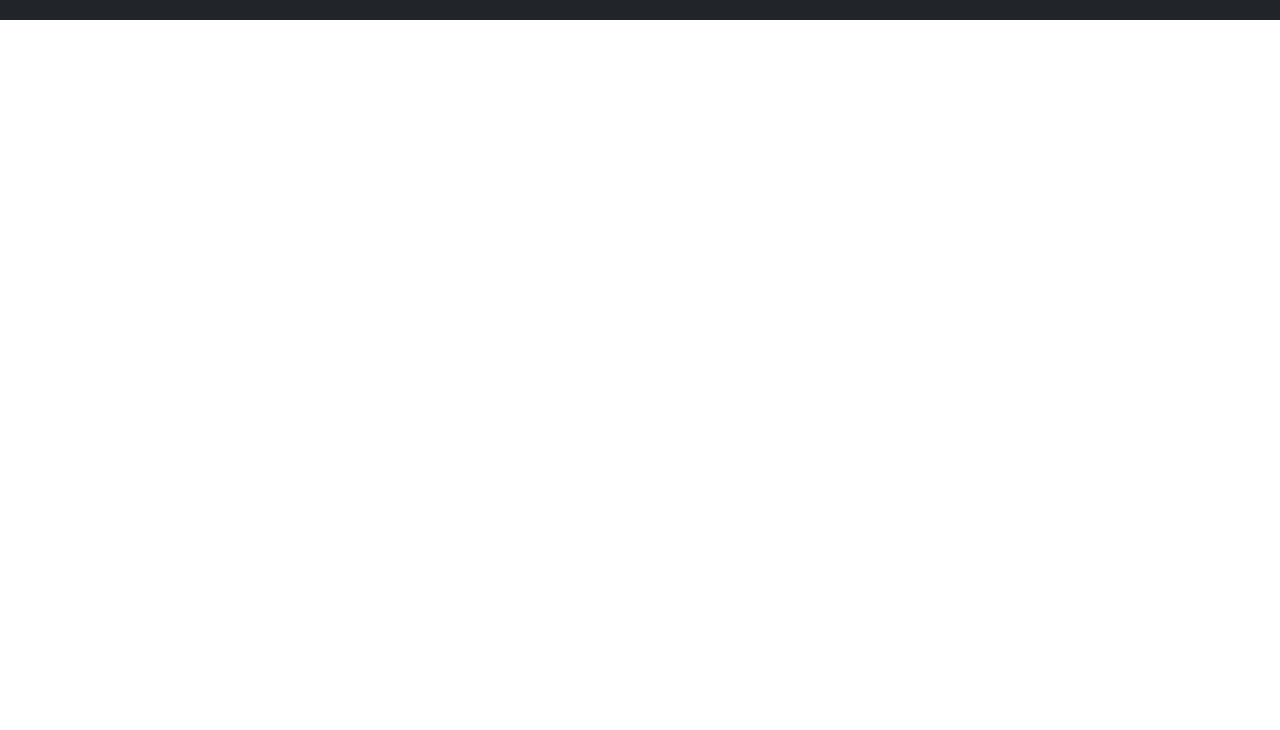
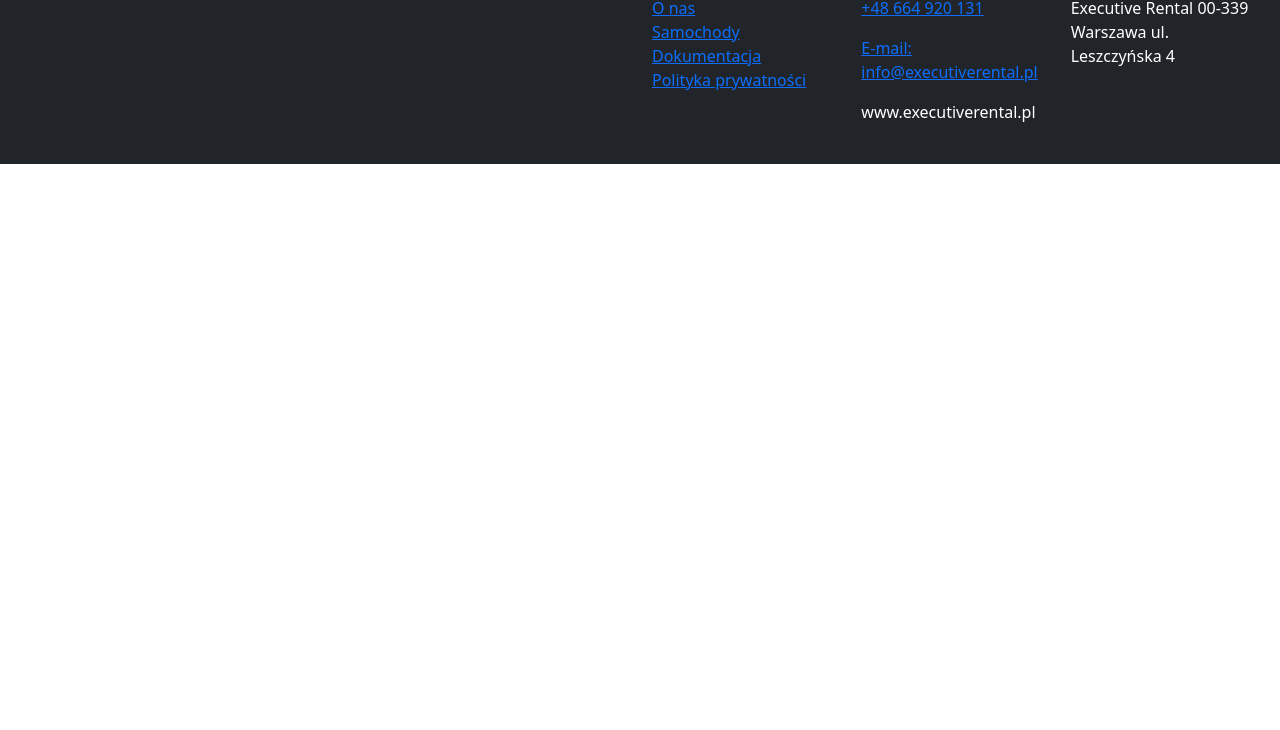
Before and after one commit to szych111/exec-rentals, a website: page index.html in a window 1280 px wide. Shown: the part 70-800 px from the top of the page. Drawn offline with nearby package versions, Linux system fonts and the light colour scheme; files that its build step writes are made by us from their sources.

Commit message:
footer content -privacy

```diff
--- a/index.html
+++ b/index.html
@@ -4,7 +4,12 @@
     <meta charset="UTF-8" />
     <meta http-equiv="X-UA-Compatible" content="IE=edge" />
     <meta name="viewport" content="width=device-width, initial-scale=1.0" />
-    <link href="https://cdn.jsdelivr.net/npm/bootstrap@5.0.2/dist/css/bootstrap.min.css" rel="stylesheet" integrity="sha384-EVSTQN3/azprG1Anm3QDgpJLIm9Nao0Yz1ztcQTwFspd3yD65VohhpuuCOmLASjC" crossorigin="anonymous">
+    <link
+      href="https://cdn.jsdelivr.net/npm/bootstrap@5.0.2/dist/css/bootstrap.min.css"
+      rel="stylesheet"
+      integrity="sha384-EVSTQN3/azprG1Anm3QDgpJLIm9Nao0Yz1ztcQTwFspd3yD65VohhpuuCOmLASjC"
+      crossorigin="anonymous"
+    />
     <link rel="stylesheet" href="style.css" />
     <title>Executive Rentals</title>
   </head>
@@ -18,12 +23,25 @@
           <div class="row">
             <div class="col-lg-4">
               <h3>Dla klienta</h3>
+              <a class="d-block" href="/about.html">O nas</a>
+              <a class="d-block" href="/cars.html">Samochody</a>
+              <a class="d-block" href="/docs">Dokumentacja</a>
+              <a class="d-block" href="/faq.html">Polityka prywatności</a>
             </div>
             <div class="col-lg-4">
               <h3>Kontakt</h3>
+              <p><a href="tel:+48664920131">+48 664 920 131</a></p>
+              <p>
+                <a href="mailto:info@executiverental.pl"
+                  >E-mail: info@executiverental.pl</a>
+              </p>
+              <p>www.executiverental.pl</p>
             </div>
             <div class="col-lg-4">
               <h3>Adres</h3>
+              <address>
+                Executive Rental 00-339 Warszawa ul. Leszczyńska 4
+              </address>
             </div>
           </div>
         </div>
```
